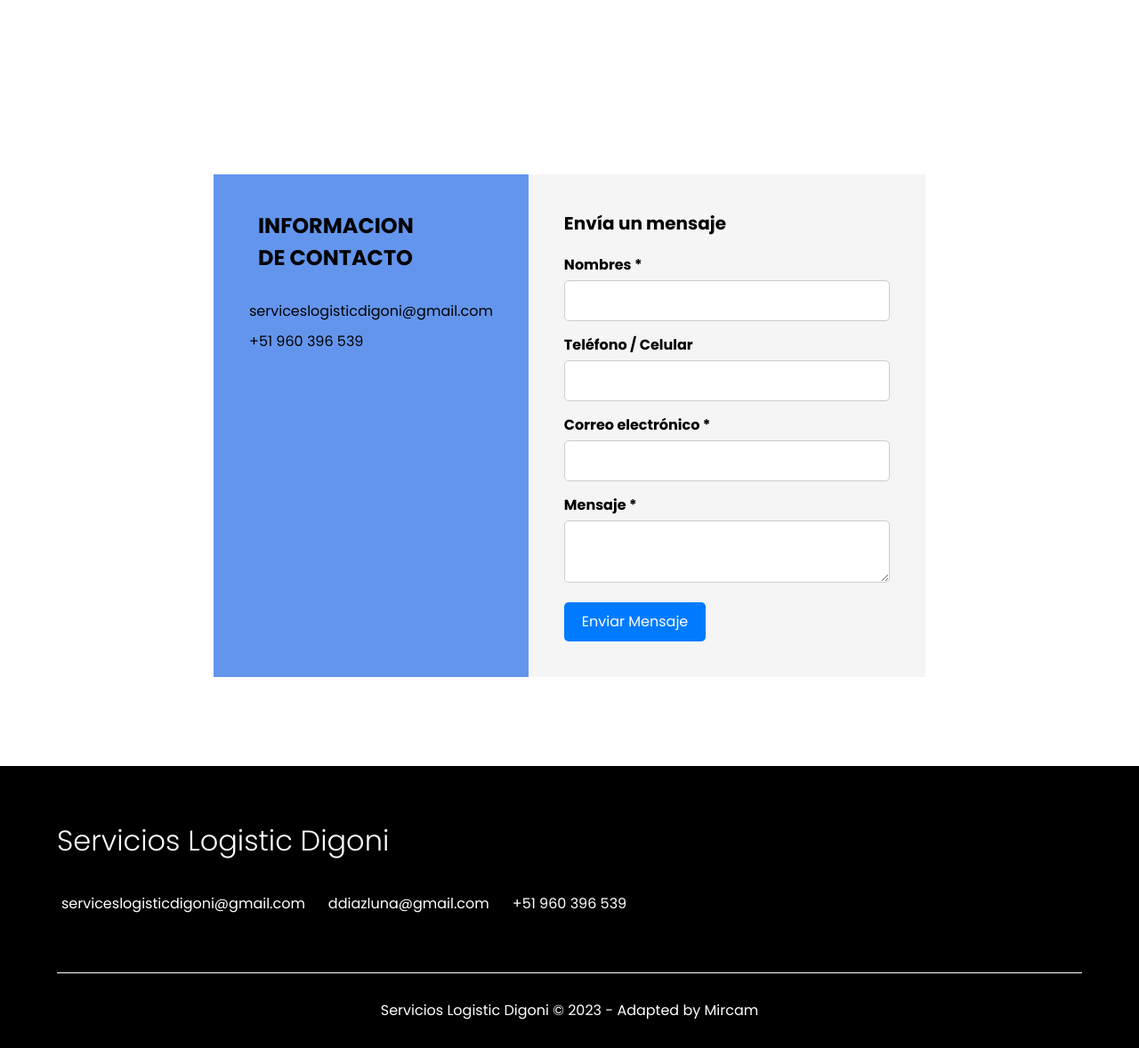
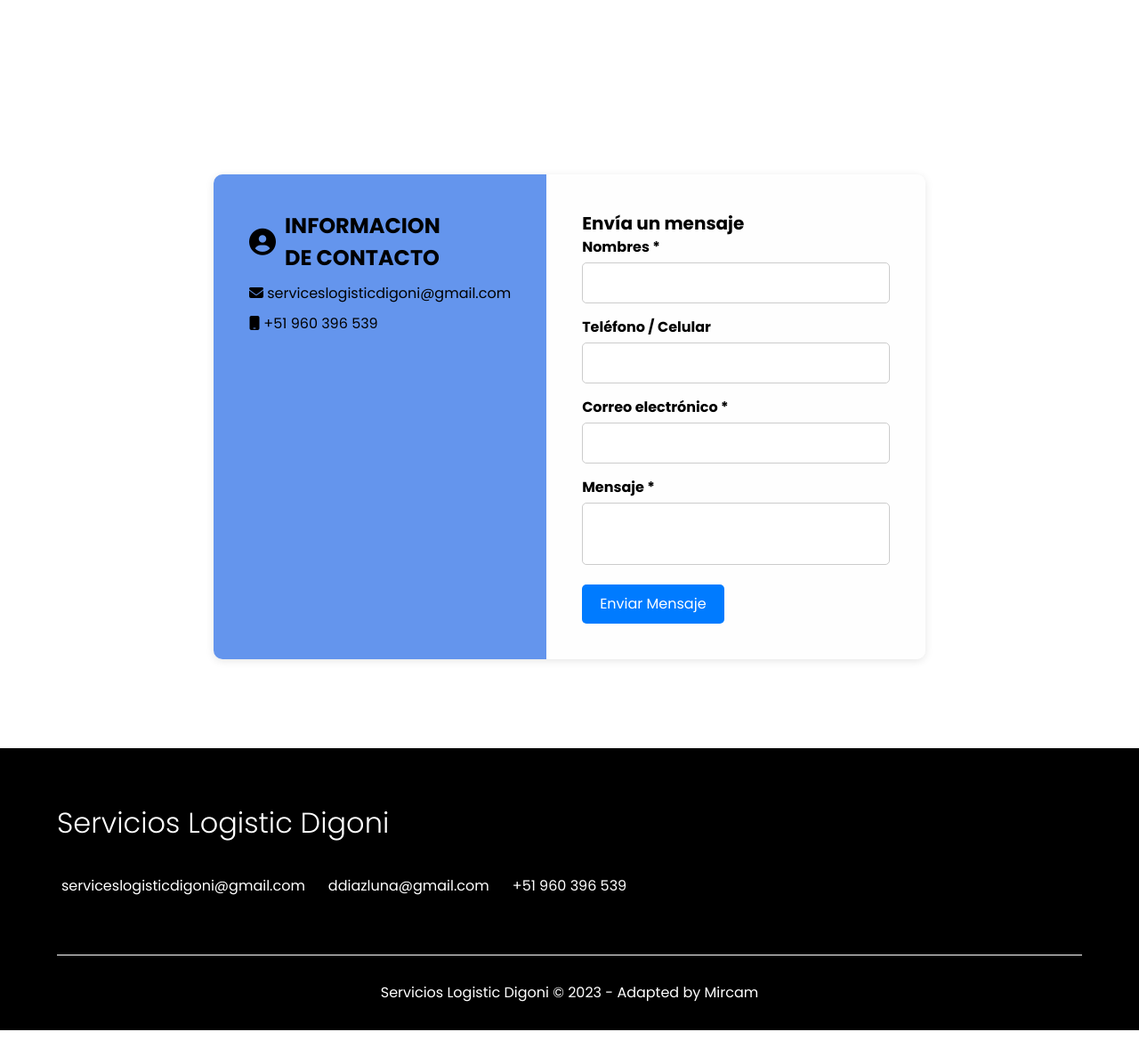
Before and after one commit to Vikernes27666/digoni, a PHP site: page / in a window 1280 px wide. Shown: the part 4866-6044 px from the top of the page at 89% size. Run offline with PHP 8.4, Linux system fonts and the light colour scheme.

Commit message:
Fix form contact styles

```diff
--- a/css/style.css
+++ b/css/style.css
@@ -383,53 +383,50 @@ h1 {
   text-align: center;
 }
 
-
 /* Styles for the contact form */
 
-.form_wrap {
+.form-wrap {
   display: flex;
+  margin: 100px auto;
+  width: 800px;
+  max-width: 90%;
+  border-radius: 10px;
+  overflow: hidden;
+  box-shadow: 0 2px 10px rgba(0, 0, 0, 0.1);
   background-color: #fff;
-  padding: var(--padding-container);
-  /*box-shadow: 0 2px 10px rgba(0, 0, 0, 0.1);*/
-  /**border-radius: 10px;*/
-  overflow: hidden;
-  max-width: 800px;
-  margin: 0 auto;
 }
 
-.form_contact {
+.form-contact {
+  display: flex;
+  flex-direction: column;
   flex: 1;
   padding: 40px;
-  box-sizing: border-box;
-  display: flex;
-  flex-direction: column;
-  /*border-radius: 10px;*/
-  background-color: whitesmoke;
+  background-color: #fefefe;
 }
 
-.form_contact h2 {
+.form-contact h2 {
   margin-bottom: 20px;
   font-size: 20px;
 }
 
-.user_info label {
+.user-info label {
   display: block;
   margin-bottom: 5px;
   font-weight: bold;
 }
 
-.user_info input[type="text"],
-.user_info input[type="email"],
-.user_info textarea {
+.user-info input[type="text"],
+.user-info input[type="email"],
+.user-info input[type="tel"],
+.user-info textarea {
   width: 100%;
   padding: 10px;
   margin-bottom: 15px;
   border: 1px solid #ccc;
   border-radius: 5px;
-  box-sizing: border-box;
 }
 
-.user_info input[type="button"] {
+.user-info input[type="submit"] {
   background-color: #007bff;
   color: #fff;
   border: none;
@@ -438,61 +435,68 @@ h1 {
   cursor: pointer;
 }
 
-.user_info input[type="button"]:hover {
+.user-info input[type="submit"]:hover {
   background-color: #0056b3;
+}
+
+.form-contact__textarea {
+  resize: none;
 }
 
 /* Styles for contact information */
 
-.cantact_info {
-  background-color: #6495ed;
-  padding: 40px;
+.contact-info {
   display: flex;
+  gap: 10px;
   flex-direction: column;
   align-items: flex-start;
-  /*border-radius: 10px;*/
+  padding: 40px;
+  background-color: #6495ed;
 }
 
-.info_title {
+.form-contact__title {
+  font-size: 20px;
+}
+
+.info-title {
   display: flex;
   align-items: center;
-  margin-bottom: 20px;
 }
 
-.info_title .fa {
+.info-title .fa {
   font-size: 30px;
   margin-right: 10px;
 }
 
-.info_title h2 {
+.info-title h2 {
   font-size: 24px;
   margin: 0;
 }
 
-.info_items p {
+.info-items p {
   margin: 10px 0;
   font-size: 16px;
 }
 
-
 /* Styles for small screen sizes */
 
 @media screen and (max-width: 768px) {
-  .form_wrap {
-      flex-direction: column;
+  .form-wrap {
+    flex-direction: column;
   }
 
-  .cantact_info, .form_contact {
-      padding: 15px;
+  .contact-info,
+  .form-contact {
+    padding: 15px;
   }
 
-  .user_info input[type="text"],
-  .user_info input[type="email"],
-  .user_info textarea {
-      margin-bottom: 10px; /* Reducir el margen entre los campos */
+  .user-info input[type="text"],
+  .user-info input[type="tel"],
+  .user-info input[type="email"],
+  .user-info textarea {
+    margin-bottom: 10px; /* Reducir el margen entre los campos */
   }
 }
-
 
 /* Footer */
 
--- a/index.html
+++ b/index.html
@@ -9,6 +9,10 @@
       rel="shortcut icon"
       href="./assets/icons/favicon.png"
       type="image/x-icon"
+    />
+    <link
+      rel="stylesheet"
+      href="https://cdnjs.cloudflare.com/ajax/libs/font-awesome/6.4.2/css/all.min.css"
     />
     <link rel="stylesheet" href="./css/normalize.css" />
     <link rel="stylesheet" href="./css/style.css" />
@@ -384,36 +388,40 @@
       </section>
     </main>
 
-    <section class="form_wrap">
-      <section class="cantact_info">
-          <section class="info_title">
+    <article class="form-wrap">
+      <section class="contact-info">
+        <div class="info-title">
           <span class="fa fa-user-circle"></span>
-              <h2>INFORMACION<br>DE CONTACTO</h2>
-          </section>
-          <section class="info_items">
-              <p><span class="fa fa-envelope"></span> serviceslogisticdigoni@gmail.com</p>
+          <h2>INFORMACION<br />DE CONTACTO</h2>
+        </div>
+        <p>
+          <span class="fa fa-envelope"></span> serviceslogisticdigoni@gmail.com
+        </p>
         <p><span class="fa fa-mobile"></span> +51 960 396 539</p>
       </section>
-      </section>
-      <section class="form_contact">
-          <h2>Envía un mensaje</h2>
-          <div class="user_info">
+      <section class="form-contact">
+        <h3 class="form-contact__title">Envía un mensaje</h3>
+        <form class="user-info">
           <label for="names">Nombres *</label>
-              <input type="text" id="names">
+          <input type="text" id="names" required />
 
           <label for="phone">Teléfono / Celular</label>
-              <input type="text" id="phone">
+          <input type="tel" id="phone" required />
 
           <label for="email">Correo electrónico *</label>
-              <input type="text" id="email">
+          <input type="email" id="email" required />
 
           <label for="mensaje">Mensaje *</label>
-              <textarea id="mensaje"></textarea>
+          <textarea
+            class="form-contact__textarea"
+            id="mensaje"
+            required
+          ></textarea>
 
-              <input type="button" value="Enviar Mensaje" id="btnSend">
-          </div>
+          <input type="submit" value="Enviar Mensaje" id="btnSend" />
+        </form>
       </section>
-  </section>
+    </article>
 
     <footer class="footer">
       <div class="container">
```
Lines whose indentation alone changed are shown as unchanged.
